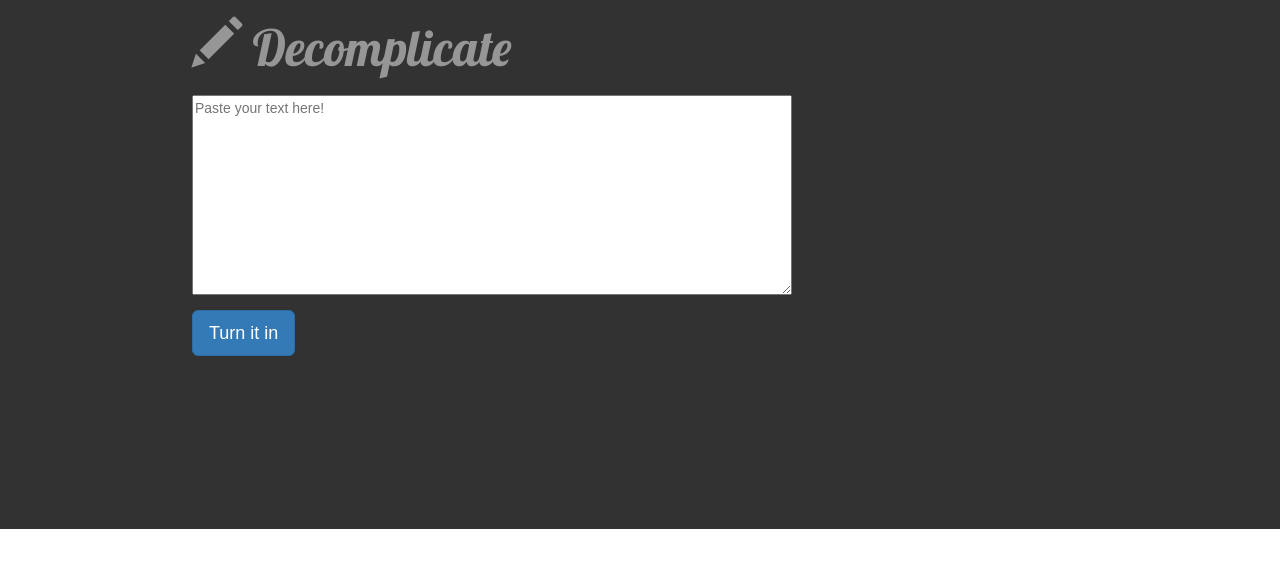
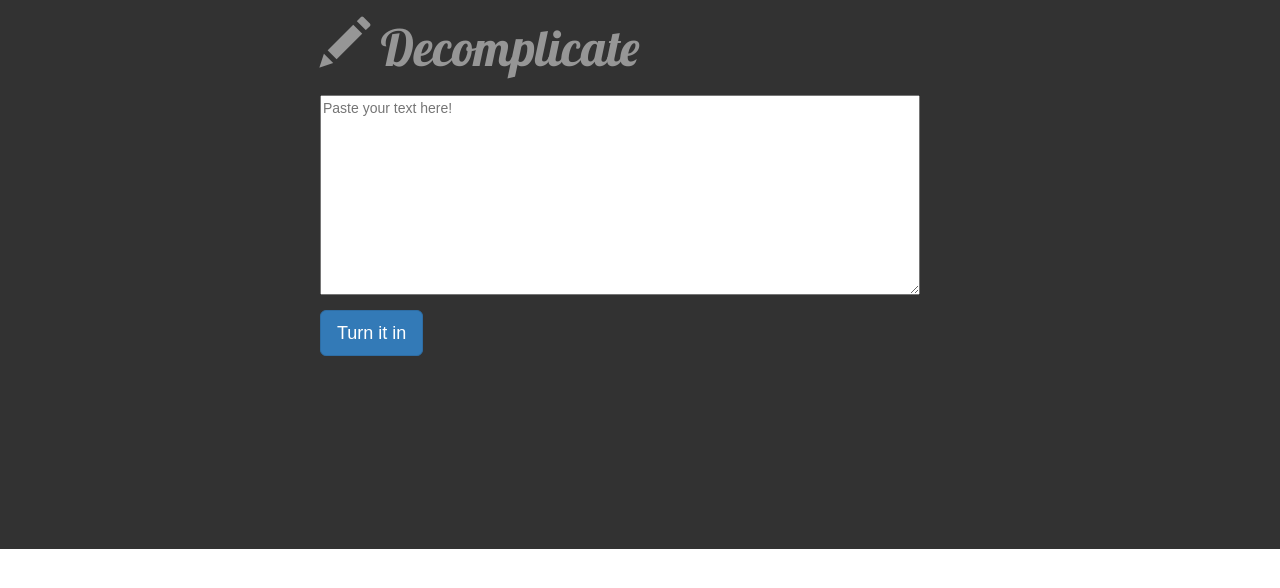
Before and after one commit to xkxx/dubhacks-2016, a React (Create React App) app in the folder client/: page / in a window 1280 px wide. Shown: the top 588 px of the page. Built offline with nearby package versions, Linux system fonts and the light colour scheme; a web font is replaced by a local one.

Commit message:
Update App.css

```diff
--- a/client/src/App.css
+++ b/client/src/App.css
@@ -24,7 +24,8 @@ h2{
 
 }
 .text{
-  margin-left:15%;
+  margin-left:25%;
+  margin-right:25;
   margin-top:20px;
   width:80px;
 }
@@ -32,7 +33,7 @@ h2{
 .secondd{
   background-color:rgb(50,50,50);
   margin-top:-2.4%;
-  height:560px;
+  height:580px;
   margin-bottom:0px;
 
 }
@@ -46,6 +47,9 @@ h2{
 .hi{
   font-family: 'Lobster', cursive;
   font-size:50px;
+  margin-top:50px;
+  margin-left:25%;
+  margin-right:25;
   color:rgb(150,150,150);
 }
 #drop_zone {
```
